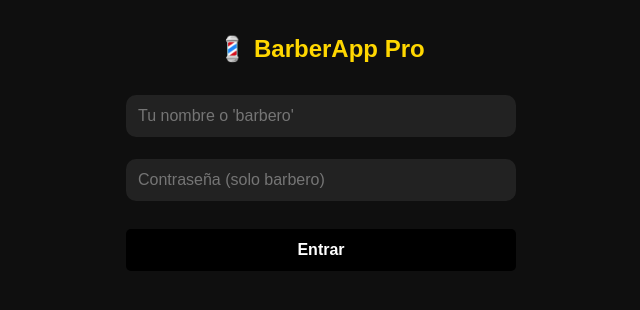
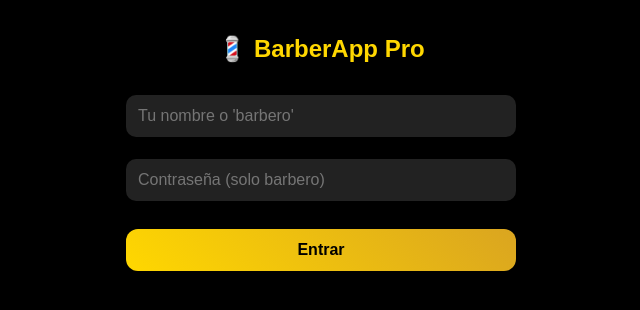
Before and after one commit to barberapp-juan/barberapp-juan, a Flask app: page / in a window 1280 px wide. Shown: the top 310 px of the page, without its empty margins (319-959 px from the left). Run offline with Flask 3, Linux system fonts and the light colour scheme.

Commit message:
fix total colores visibles

```diff
--- a/static/style.css
+++ b/static/style.css
@@ -7,7 +7,12 @@ body {
     margin: 0;
     padding: 0;
     font-family: Arial, sans-serif;
-    background: #0f0f0f;
+    background: #000;   /* fondo negro */
+    color: #fff;        /* texto blanco */
+}
+
+p, span, label, small, li {
+    color: #fff;
 }
 
 
@@ -58,7 +63,6 @@ button:hover {
     background: #1e1e1e;
     padding: 15px;
     border-radius: 12px;
-    margin-bottom: 12px;
 }
 
 /* ESTADOS */
@@ -102,9 +106,43 @@ input, select, button {
     font-size: 16px;
 }
 
+/* FORZAR COLORES VISIBLES */
+h1, h2, h3, h4, h5, p, span, label, small, li {
+    color: white !important;
+}
+
 button {
-    background: black;
-    color: white;
-    border: none;
-    border-radius: 5px;
+    background: linear-gradient(45deg, gold, goldenrod);
+    color: black !important;
+    border-radius: 12px;
+    font-weight: bold;
 }
+
+a {
+    color: gold !important;
+}
+
+/* ====== FIX TOTAL DE COLORES ====== */
+
+* {
+    color: white !important;
+}
+
+h1, h2, h3 {
+    color: gold !important;
+}
+
+button, .btn, input[type="submit"] {
+    background: linear-gradient(45deg, gold, goldenrod) !important;
+    color: black !important;
+    font-weight: bold;
+}
+
+input {
+    background: #222 !important;
+    color: white !important;
+}
+
+.card {
+    background: #1e1e1e !important;
+}
```
